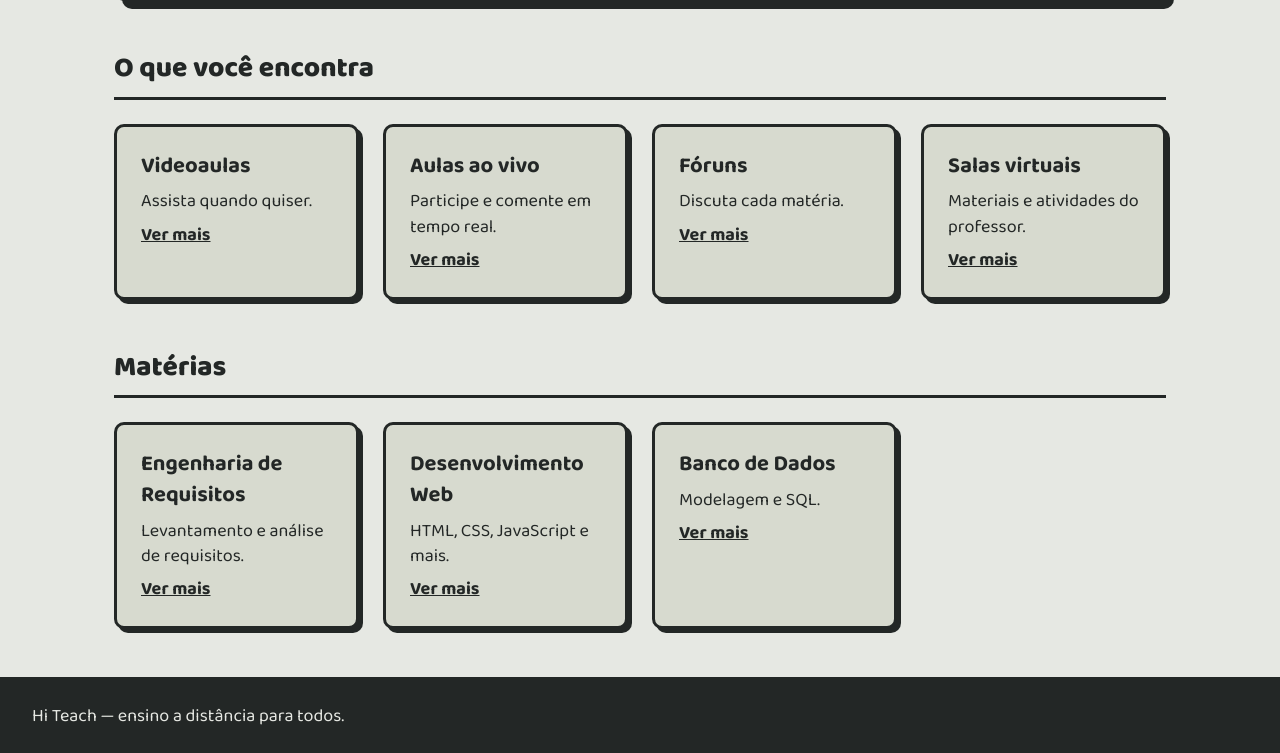
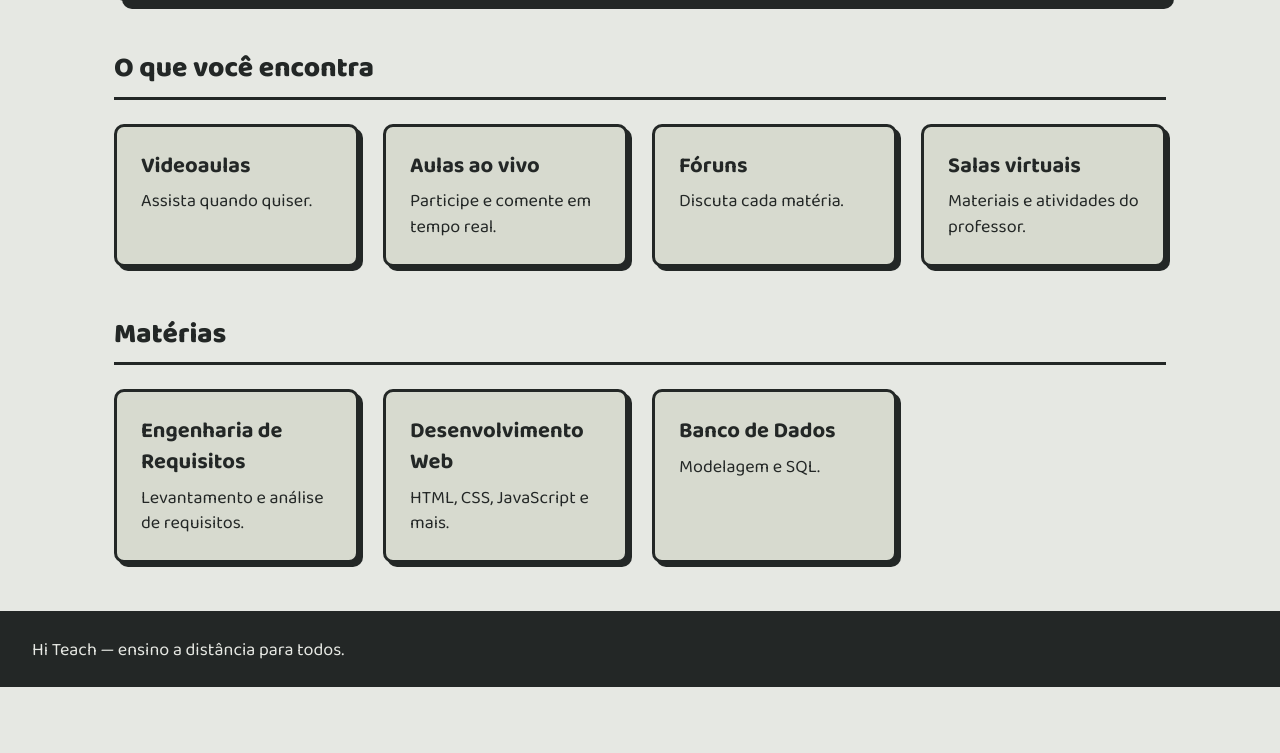
Before and after one commit to Odudz/Projeto_Hi-Teach_Underdog, a PHP site: page / in a window 1280 px wide. Shown: the part 466-1219 px from the top of the page. After the commit the page ends 1153 px from the top, so only its background shows below. Run offline with PHP 8.4, Linux system fonts and the light colour scheme.

Commit message:
Removido link interno das janelas
Os links clicaveis para acessar as páginas foram removidas, deixando toda a janela clicavel, deixando o site mais intuitivo.

```diff
--- a/Underdog Project/Interface_Principal/index.php
+++ b/Underdog Project/Interface_Principal/index.php
@@ -18,51 +18,44 @@ include_once __DIR__ . '/includes/cabecalho.php';
   <section id="features" class="section features">
     <h2 class="section-title">O que você encontra</h2>
 
-    <article class="card feature-card">
+    <a class="card feature-card" href="pages/subjects.php" style="text-decoration: none;">
       <h3 class="card-title">Videoaulas</h3>
       <p class="card-text">Assista quando quiser.</p>
-      <a class="card-link" href="pages/subjects.php">Ver mais</a>
-    </article>
+    </a>
 
-    <article class="card feature-card">
+    <a class="card feature-card" href="pages/live-class.php" style="text-decoration: none;">
       <h3 class="card-title">Aulas ao vivo</h3>
       <p class="card-text">Participe e comente em tempo real.</p>
-      <a class="card-link" href="pages/live-class.php">Ver mais</a>
-    </article>
+    </a>
 
-    <article class="card feature-card">
+    <a class="card feature-card" href="pages/forum.php" style="text-decoration: none;">
       <h3 class="card-title">Fóruns</h3>
       <p class="card-text">Discuta cada matéria.</p>
-      <a class="card-link" href="pages/forum.php">Ver mais</a>
-    </article>
+    </a>
 
-    <article class="card feature-card">
+    <a class="card feature-card" href="pages/classroom.php" style="text-decoration: none;">
       <h3 class="card-title">Salas virtuais</h3>
       <p class="card-text">Materiais e atividades do professor.</p>
-      <a class="card-link" href="pages/classroom.php">Ver mais</a>
-    </article>
+    </a>
   </section>
 
   <section id="subjects-preview" class="section">
     <h2 class="section-title">Matérias</h2>
 
-    <article class="card subject-card">
+    <a class="card subject-card" href="pages/subjects.php" style="text-decoration: none;">
       <h3 class="card-title">Engenharia de Requisitos</h3>
       <p class="card-text">Levantamento e análise de requisitos.</p>
-      <a class="card-link" href="pages/subjects.php">Ver mais</a>
-    </article>
+    </a>
 
-    <article class="card subject-card">
+    <a class="card subject-card" href="pages/subjects.php" style="text-decoration: none;">
       <h3 class="card-title">Desenvolvimento Web</h3>
       <p class="card-text">HTML, CSS, JavaScript e mais.</p>
-      <a class="card-link" href="pages/subjects.php">Ver mais</a>
-    </article>
+    </a>
 
-    <article class="card subject-card">
+    <a class="card subject-card" href="pages/subjects.php" style="text-decoration: none;">
       <h3 class="card-title">Banco de Dados</h3>
       <p class="card-text">Modelagem e SQL.</p>
-      <a class="card-link" href="pages/subjects.php">Ver mais</a>
-    </article>
+    </a>
   </section>
 </main>
 <?php include_once __DIR__ . '/includes/rodape.php'; ?>
```
